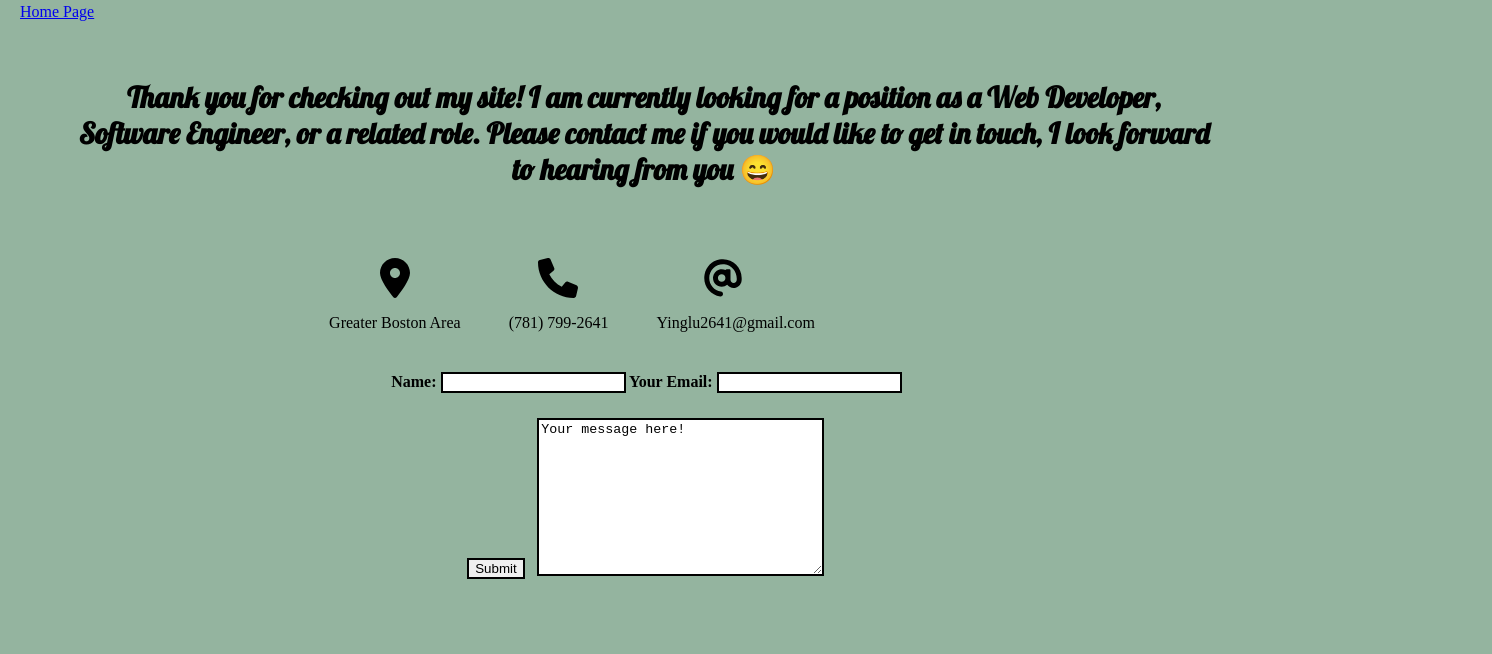
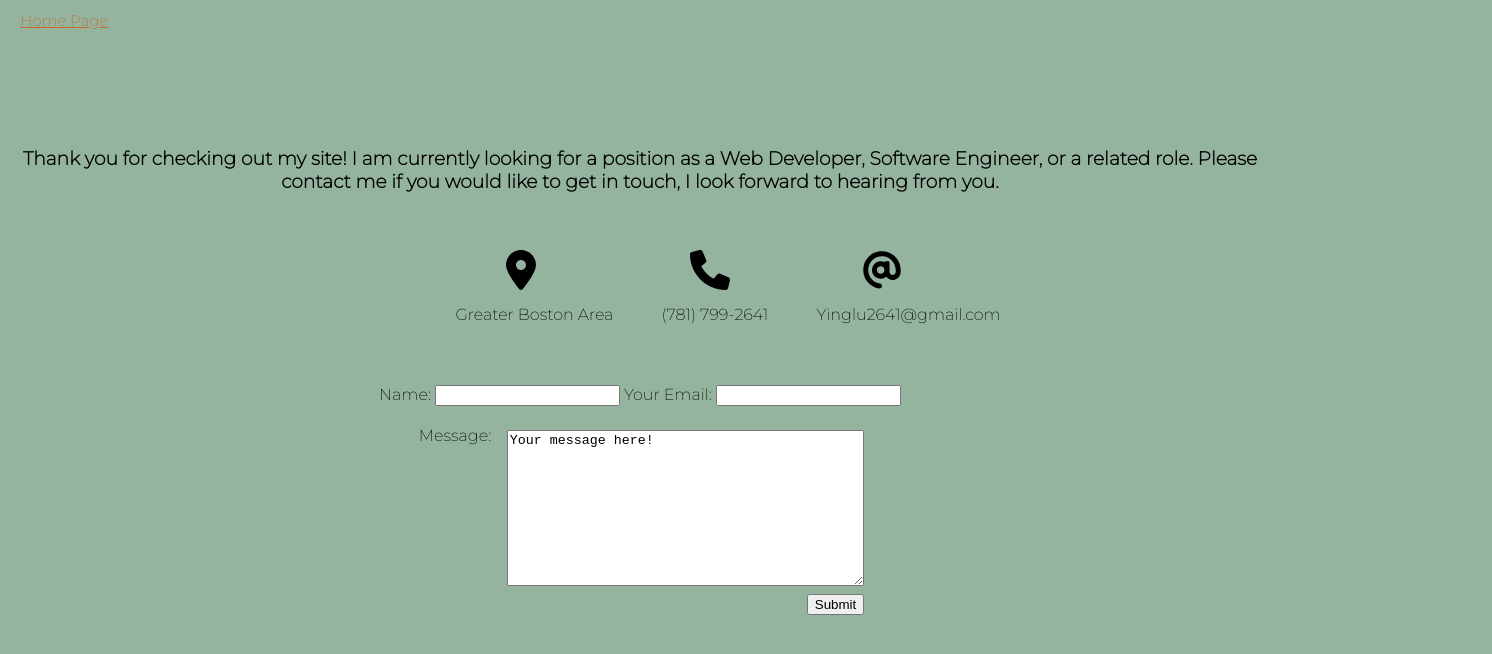
Before and after one commit to Yl9464/portfolio, a plain HTML site: page contact.html in a window 1280 px wide. Shown: the whole page, 1492 px wide, since content can reach past the window. Drawn offline with Linux system fonts and the light colour scheme; a web font is replaced by a local one.

Commit message:
Add files via upload

```diff
--- a/contact.html
+++ b/contact.html
@@ -7,16 +7,15 @@
   <link rel="icon" href="images/compFavcon.ico">
   <link rel="preconnect" href="https://fonts.googleapis.com">
   <link rel="preconnect" href="https://fonts.gstatic.com" crossorigin>
-  <link href="https://fonts.googleapis.com/css2?family=Dancing+Script&family=Lobster&display=swap" rel="stylesheet">
-  <link rel="preconnect" href="https://fonts.googleapis.com">
-  <link rel="preconnect" href="https://fonts.gstatic.com" crossorigin>
-  <link href="https://fonts.googleapis.com/css2?family=Dancing+Script&family=Lobster&family=Tiro+Kannada:ital@1&display=swap" rel="stylesheet">
+  <link href="https://fonts.googleapis.com/css2?family=Lobster+Two&family=Montserrat:wght@200&display=swap" rel="stylesheet">
   <title>Ying's Portfolio</title>
 </head>
 
 <body>
-  <h3>Thank you for checking out my site! I am currently looking for a position as a Web Developer, Software Engineer,
-  or a related role. Please contact me if you would like to get in touch, I look forward to hearing from you 😄 </h3>
+  <div class="thanks">
+    <h3>Thank you for checking out my site! I am currently looking for a position as a Web Developer, Software Engineer,
+      or a related role. Please contact me if you would like to get in touch, I look forward to hearing from you.</h3>
+  </div>
 
   <div class="contactInfo">
     <img class="icons local" src="images/location.svg" alt="add">
@@ -27,20 +26,18 @@
     <p class="myInfo email">Yinglu2641@gmail.com</p>
   </div>
 
-  <div class="messageForm">
-    <form class="messageMe" action="mailto:yinglu2641@gmail.com" method="get" enctype="text/plain">
-      <label class="lineOne Name" for="name"> Name: </label>
-      <input type="text" name="name" id="name" />
-      <label class="lineOne email" for="yourEmail"> Your Email: </label>
-      <input class="lineOne address" type="email">
+  <form class="contactMe" action="mailto:yinglu2641@gmail.com" method="get" enctype="text/plain">
+    <label class="nameLabel" for="name"> Name: </label>
+    <input class="nameInput" type="text" name="name" />
+    <label class="emailLabel" for="yourEmail"> Your Email: </label>
+    <input class="emailInput" type="email">
+    <label class="messageLabel" for="message">Message:</label>
+    <textarea rows="10" cols="42">Your message here!</textarea>
+    <button type="submit">Submit</button>
+  </form>
 
-      <label class="lineTwo label" for="message">Message:</label>
-      <textarea class="lineTwo message" rows="10" cols="33">Your message here!</textarea>
-      <button class="lineThree" type="submit" >Submit</button>
-    </form>
-  </div>
 
-      <a class="hpLink" href="index.html">Home Page</a>
+  <a class="hpLink" href="index.html">Home Page</a>
 </body>
 
 </html>
--- a/css/contact.css
+++ b/css/contact.css
@@ -1,104 +1,98 @@
 body {
   background-color: #94B49F;
-  font-family: 'Tiro Kannada';
+  font-family: "Montserrat";
   color: black;
-}
-
-h1 {
-  position: relative;
-  left: 50px;
-  font-family: 'Lobster';
-}
-
-h3{
-  position: absolute;
   text-align: center;
-  padding-left: 70px;
-  padding-right: 70px;
-  top: 50px;
-  font-family: "Lobster";
-  font-size: 29px;
-
+  margin: 0;
 }
 
 .hpLink {
+  padding-top: .5rem;
+  font-size: .9375rem;
+  color: #C56824;
+}
+
+.hpLink:hover{
+  color: #7D1E6A;
+}
+
+.thanks {
   position: relative;
-  right: 160px;
-  top: 30px;
+  font-family: 'Montserrat', sans-serif;
+  padding-top: 8rem;
 }
 
 .contactInfo {
   display: block;
-  position: relative;
-  width: 100%;
-  margin-left: 30%;
+  position: absolute;
+  width: 87rem;
   text-align: center;
-  right: 30%;
-  top: 250px;
+  top: 15.625rem;
+  left: 6.25rem;
 }
 
 .icons {
   display: inline-block;
-  height: 40px;
-  width: 40px;
+  height: 2.5rem;
+  width:  2.5rem;
 }
 
-.phone{
+.phone {
   position: relative;
-  right: 17px;
+  right: 1.0625rem;
 }
+
 .myInfo {
   display: inline-block;
   position: relative;
-  top: 30px;
-  right: 90px;
+  top: 1.87rem;
+  right: 5.625rem;
 }
 
-.messageForm{
-display: inline-block;
-position: relative;
-top: 300px;
-margin-left: 30%;
-font-weight: bold;
-padding: 4px;
+/** message Form **/
+form {
+  display: block;
+  margin-top: 12rem;
+  left: 0.1875rem;
 }
 
-.lineOne{
-display: inline;
+.nameLabel, .emailLabel {
+  display: inline;
+  bottom: 8.75rem;
+  left: 160rem;
 }
 
-.lineTwo{
-  top: 50px;
-  position: absolute;
+.nameInput, .emailInput {
+  display: inline;
+  bottom: 8.75rem;
+  left: 10rem;
 }
 
-.label{
-  right: 300px;
-  top: 80px;
-  padding-right: 5px;
+.messageLabel{
+  display: block;
+  margin-top: 1.25rem;
+  text-align: center;
+  margin-right: 23.125rem;
 }
 
-input{
-    border: solid 2px black;
-}
-.message{
-  position: absolute;
-  left: 150px;
-  border: solid 2px black;
-
+textarea{
+position: relative;
+left: 4.75rem;
+bottom: 0.9375rem;
+resize: vertical;
 }
 
-.lineThree{
-  left: 80px;
-  position: absolute;
-  top: 190px;
-  border: solid 2px black;
+button{
+position: relative;
+left: .9375rem;
+top: .5rem;
 }
 
 
-.hpLink{
-display: inline;
-position: fixed;
-left: 20px;
-top: 3px;
+/** home Link */
+.hpLink {
+  display: inline;
+  position: fixed;
+  left: 20px;
+  top: 3px;
 }
--- a/css/hobbies.css
+++ b/css/hobbies.css
@@ -1,9 +1,19 @@
 body{
   background-color: #94B49F;
-  font-family: 'Tiro Kannada';
+  font-family: "Montserrat";
   color: black;
   text-align: center;
   margin: 0;
+}
+
+.hpLink {
+  padding-top: .5rem;
+  font-size: .9375rem;
+  color: #C56824;
+}
+
+.hpLink:hover{
+  color: #7D1E6A;
 }
 
 .dog-container{
@@ -11,25 +21,25 @@ position: relative;
 }
 
 .hobbieText{
-  padding-left: 50px;
-  padding-right: 50px;
+  padding-left: 3.125rem;
+  padding-right: 3.125rem;
 }
 h2, h5{
-  font-family: 'Lobster';
+  font-family: 'Montserrat', sans-serif;;
 }
 
 h1{
 position: absolute;
 color: #1F4690;
-font-size: 40px;
-width: 100%;
+font-size: 2.5rem;
 text-align: left;
-padding-left: 3px;
+padding-left: 0.1875rem;
+font-family: 'Montserrat', sans-serif;
 }
 
 .hpLink{
   position: fixed;
-  right: 1350px;
+  right: 84.375rem;
 }
 
 #myGirl{
@@ -42,14 +52,15 @@ padding-left: 3px;
 }
 
 .hobImage{
-  height: 250px;
-  width: 250px;
-  border-radius: 100%;
-  border: 3px solid black;
-  margin-top: 65px;
+  height: 15.625rem;
+  width: 15.625rem;
+  border-radius: 100rem;
+  border: 0.1875rem solid black;
+  margin-top: 4.0625rem;
 }
+
 .hobbieName{
-  font-size: 20px;
+  font-size: 1.25rem;
   font-weight: bold;
 }
 .hobbieText{
@@ -59,22 +70,22 @@ padding-left: 3px;
 }
 
 #motorcycles{
-  color: yellow;
+  color: #C56824;;
   font-weight: bold;
 }
 
 hr{
   color: black;
-  border: solid 2px black;
+  border: solid .125rem black;
 }
 
 .BeachHar{
-  margin-top: 80px;
+  margin-top: 5rem;
 }
 .mountain{
-  margin-top: 80px;
+  margin-top: 5rem;
 }
 
 .capeCod{
-  margin-top: 100px;
+  margin-top: 5rem;
 }
--- a/css/index.css
+++ b/css/index.css
@@ -1,46 +1,103 @@
 body {
   background-color: #94B49F;
-  font-family: 'Tiro Kannada';
+  font-family: "Montserrat";
   color: black;
+  text-align: center;
+  padding: 0 1.25rem 0 1.25rem;
+  margin: 0;
+}
+
+.aboutMe{
+  position: relative;
+  bottom: 60px;
+}
+
+.aboutMeHeader{
+  text-decoration: underline;
+  font-weight: bold;
+  margin-bottom: 10px;
+}
+
+img{
+    border-radius: 50%;
+    position:relative;
+    bottom: 40px;
+    border: 100px;
+}
+.subtitle{
+  font-family: 'Montserrat', sans-serif;
+  font-weight: bolder;
+  font-size: 1.875rem;
+  font-style: italic;
+  color: #7D1E6A;
+  line-height: 1;
+}
+.name {
+  color: #C56824;
+  font-weight: bold;
+  font-size: 2.5rem;
+  margin: .4375rem;
   text-align: center;
 }
 
-.name {
-  color: #1F4690;
-  font-size: 40px;
-  margin: 7px;
+.top-box{
+padding: 0;
+}
+h1, h3 {
+  font-family: 'Montserrat', sans-serif;
+  font-size: 1.875rem;
+  color: #7D1E6A;
+  font-style: oblique;
   text-align: center;
 }
 
-h1, h3{
-  font-family: 'Lobster';
-  font-size: 30px;
-  color: #1F4690;
-  font-style: oblique;
-  text-align: center;
+h4 {
+  font-family: "Ibarra Real Nova";
+  font-weight: bolder;
+  line-height: 0;
 }
+
+.workRoles{
+  text-decoration: underline;
+  font-weight: bolder;
+}
+.school{
+    text-decoration: underline;
+}
+
 
 hr {
   border-style: none;
   border-top-style: double;
   border-color: black;
-  border-width: 5px;
-  margin-top: 13px;
+  border-width: .3125rem;
+  margin-top: .8125rem;
 }
-.skills{
+
+.skills {
   display: block;
-  margin-left: 400px;
+  margin-left: 25rem;
 }
-.education{
+
+.education {
   display: block;
   text-align: left;
 }
+
 /*links */
+.links{
+  position: relative;
+  bottom: 70px;
+}
+
 a {
-  color: black;
+color: #C56824;
+font-weight: bolder;
+font-size: 20px;
+
 }
 
 a:hover {
-  color: #1F4690;
+  color: #7D1E6A;
   padding: 5px;
 }
--- a/css/resume.css
+++ b/css/resume.css
@@ -1,10 +1,9 @@
 body {
   background-color: #94B49F;
-  font-family: 'Tiro Kannada';
   color: black;
 }
 
 img{
-  border: solid black 3px;
-  border-radius: 10%
+  border: solid black .1875rem;
+  border-radius: 10rem
 }
```
Also changed, not shown: hobbies.html (+2 -5 lines), index.html (+32 -31 lines).
